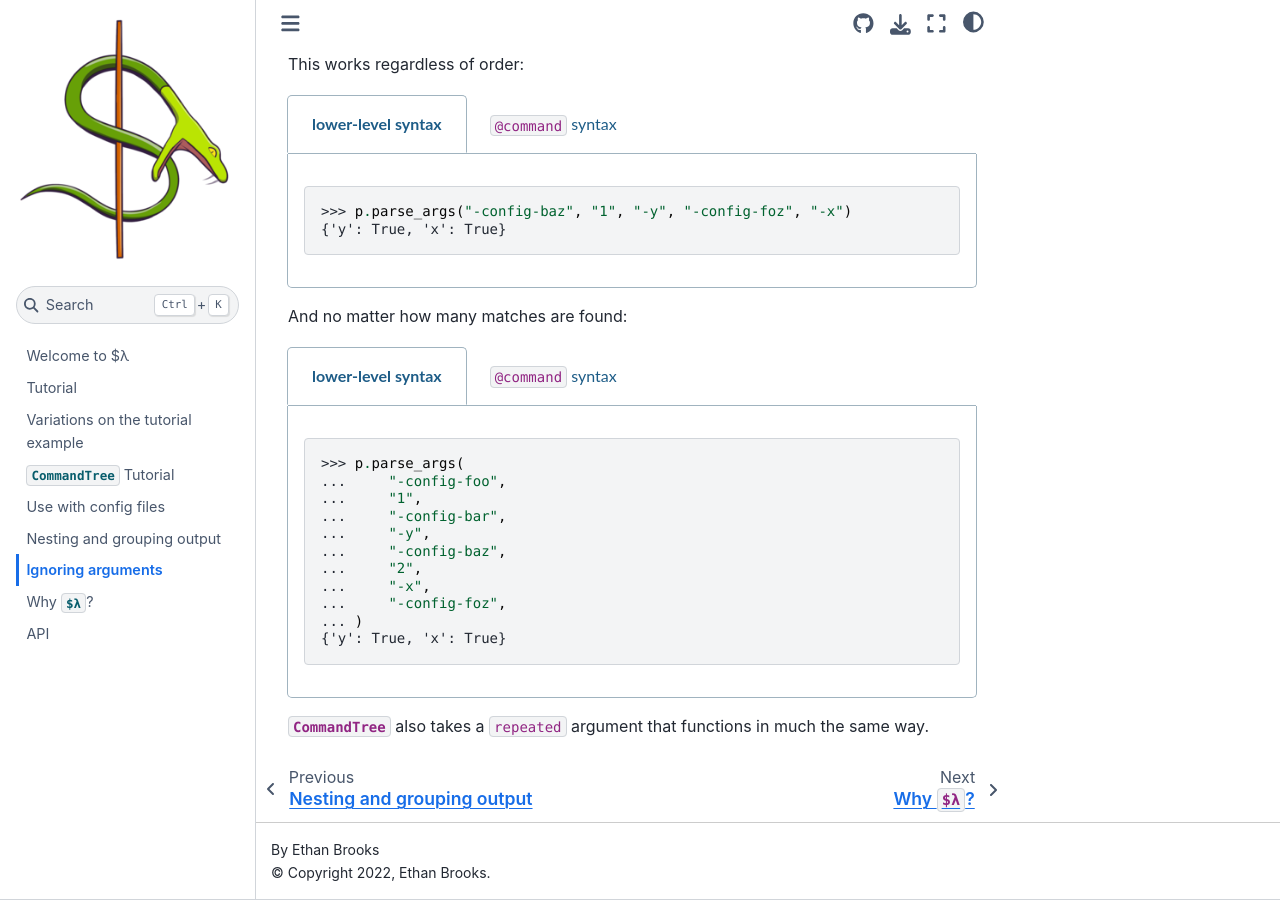
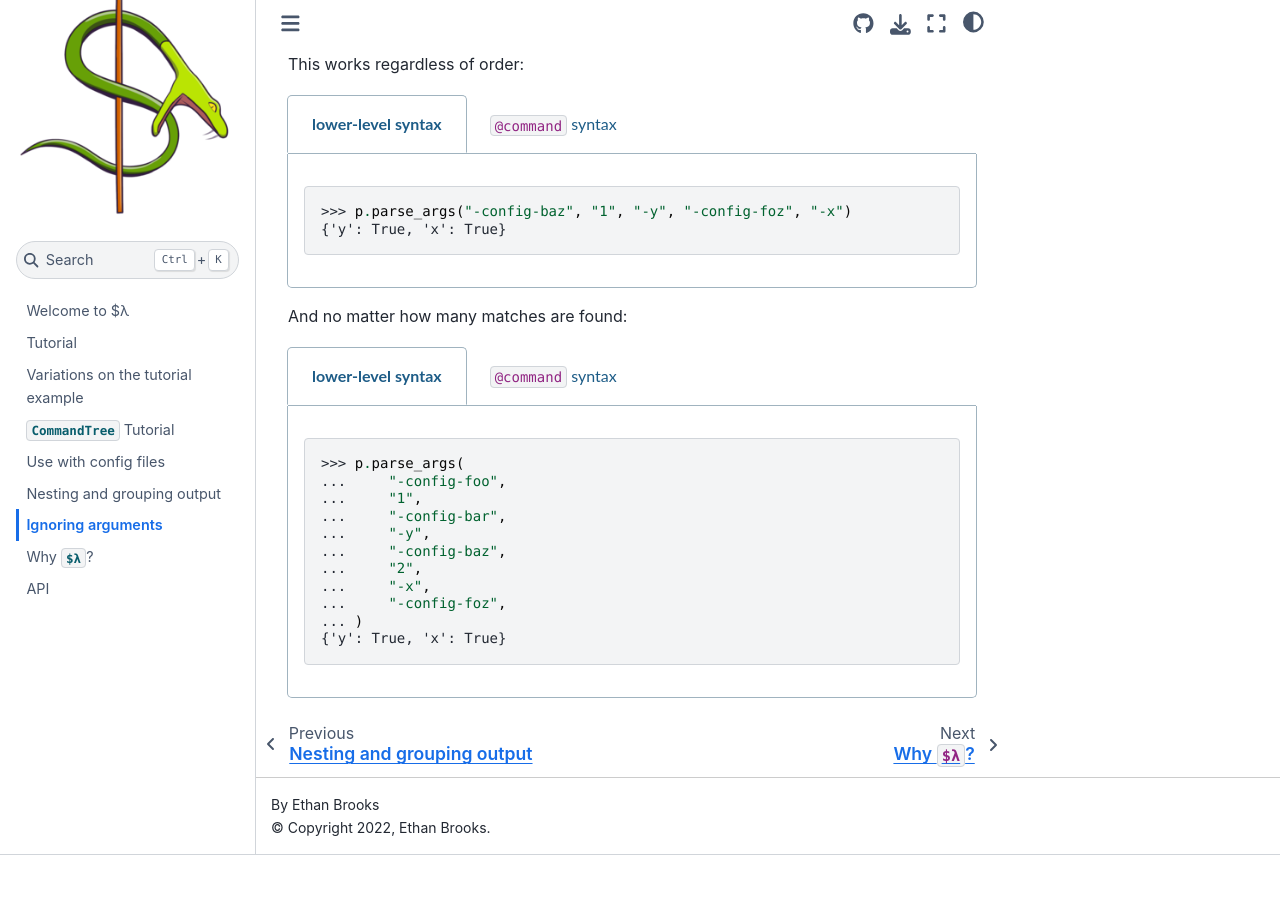
Before and after one commit to ethanabrooks/dollar-lambda, a Sphinx documentation site: the page built from docs/source/ignoring.rst, in a window 1280 px wide and 900 px high, scrolled down 1238 px. Built offline with Sphinx 7.4.7 and the Sphinx Book theme 1.1.4, drawn with Linux system fonts in a browser that asks for light colours; after the commit the page ends 2093 px from its top, so only the background shows below that.

Commit message:
make a few more changes

```diff
--- a/docs/source/ignoring.rst
+++ b/docs/source/ignoring.rst
@@ -106,7 +106,3 @@
         ...     "-config-foz",
         ... )
         {'x': True, 'y': True}
-
-
-:py:class:`CommandTree<dollar_lambda.decorators.CommandTree>` also takes a ``repeated`` argument
-that functions in much the same way.
--- a/docs/source/index.rst
+++ b/docs/source/index.rst
@@ -126,16 +126,13 @@
 ... def base_function(x: int):
 ...     print("Ran base_function with arguments:", dict(x=x))
 ...
-...
 >>> @base_function.command()
 ... def prod_function(x: int, prod: bool):
 ...     print("Ran prod_function with arguments:", dict(x=x, prod=prod))
 ...
-...
 >>> @base_function.command()
 ... def dev_function(x: int, dev: bool):
 ...     print("Ran dev_function with arguments:", dict(x=x, dev=dev))
-...
 ...
 >>> tree("-x", "1", "--prod")  # runs prod_function because of --prod
 Ran prod_function with arguments: {'x': 1, 'prod': True}
```
